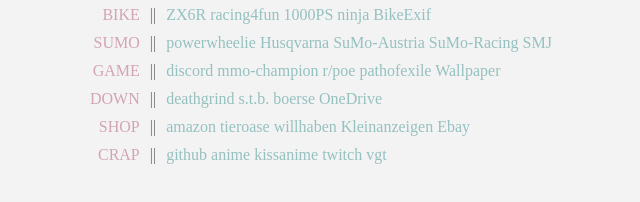
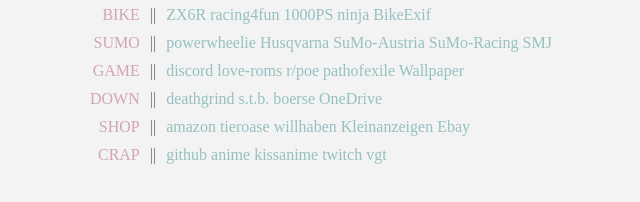
Before and after one commit to Xerolution/home, a plain HTML site: page index.html in a window 1280 px wide. Shown: the part 168-370 px from the top of the page, 120-760 px from the left. Drawn offline with Linux system fonts and the light colour scheme.

Commit message:
Update index.html

```diff
--- a/index.html
+++ b/index.html
@@ -43,7 +43,7 @@ td:nth-child(2) {
 <td align="right">SUMO</td><td>    ||  </td><td><a href="http://www.powerwheelie.de">powerwheelie</a>  <a href="http://www.husqvarna-forum.de/">Husqvarna</a>  <a href="http://www.supermoto-austria.at">SuMo-Austria</a>  <a href="http://www.supermoto-racing.de">SuMo-Racing</a>  <a href="http://supermotojunkie.com/">SMJ</a>  </td></tr><tr>
 
 
-<td  align="right">GAME</td><td>    ||  </td><td><a href="https://discordapp.com/channels/@me">discord</a>  <a href="http://www.mmo-champion.com/content/">mmo-champion</a>  <a href="https://www.reddit.com/r/pathofexile">r/poe</a>  <a href="https://www.pathofexile.com/">pathofexile</a>  <a href="https://boards.4chan.org/w/catalog">Wallpaper</a>  </td></tr><tr>
+<td  align="right">GAME</td><td>    ||  </td><td><a href="https://discordapp.com/channels/@me">discord</a>  <a href="https://www.loveroms.com/">love-roms</a>  <a href="https://www.reddit.com/r/pathofexile">r/poe</a>  <a href="https://www.pathofexile.com/">pathofexile</a>  <a href="https://boards.4chan.org/w/catalog">Wallpaper</a>  </td></tr><tr>
 
 <td align="right">DOWN</td><td>    ||  </td><td><a href="http://deathgrind.net/">deathgrind</a>  <a href="http://sharethisbreath.blogspot.co.at/">s.t.b.</a>  <a href="https://boerse.to/">boerse</a>  <a href="https://onedrive.live.com/">OneDrive</a>  </td></tr><tr>
 
```
